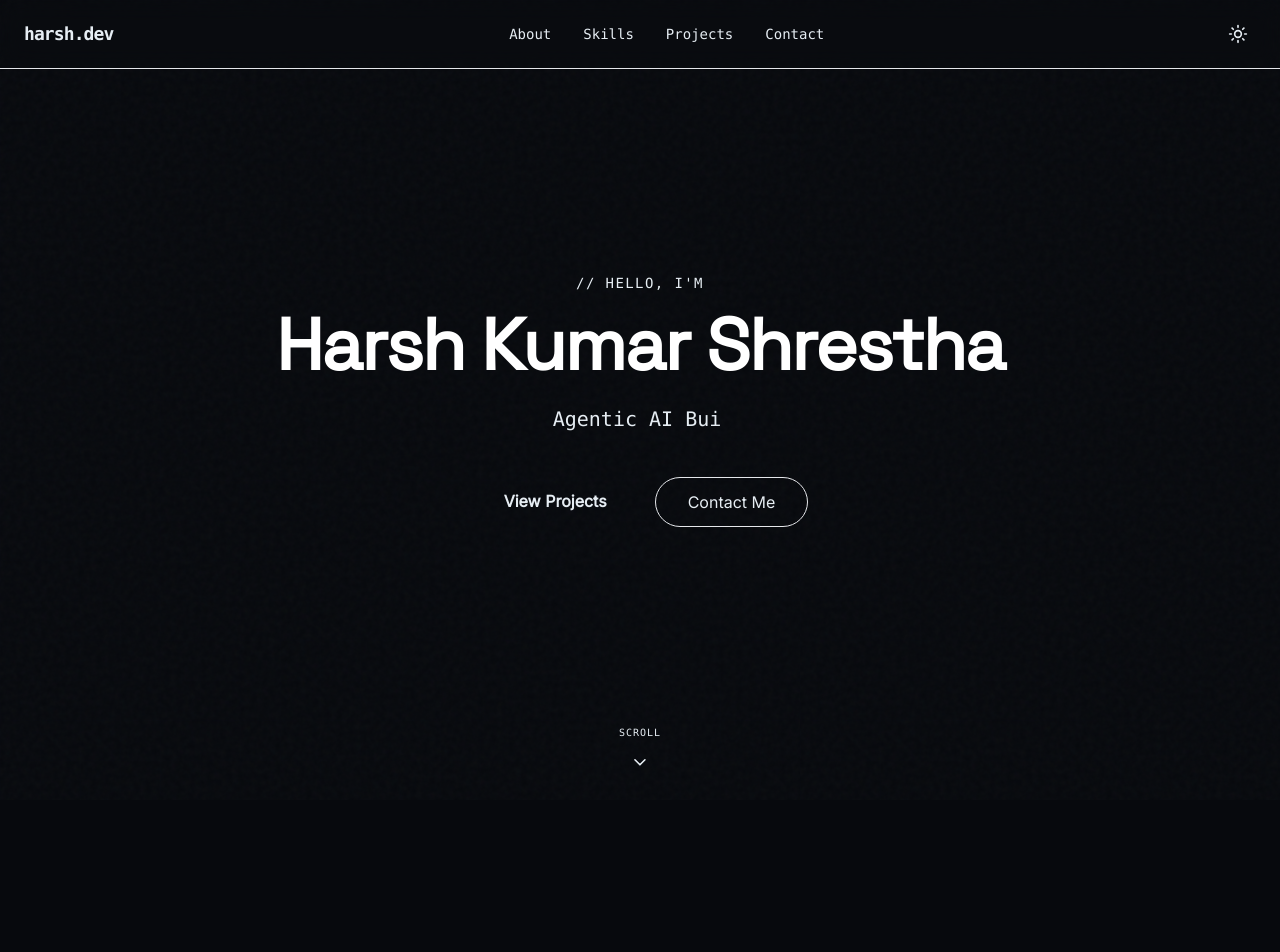
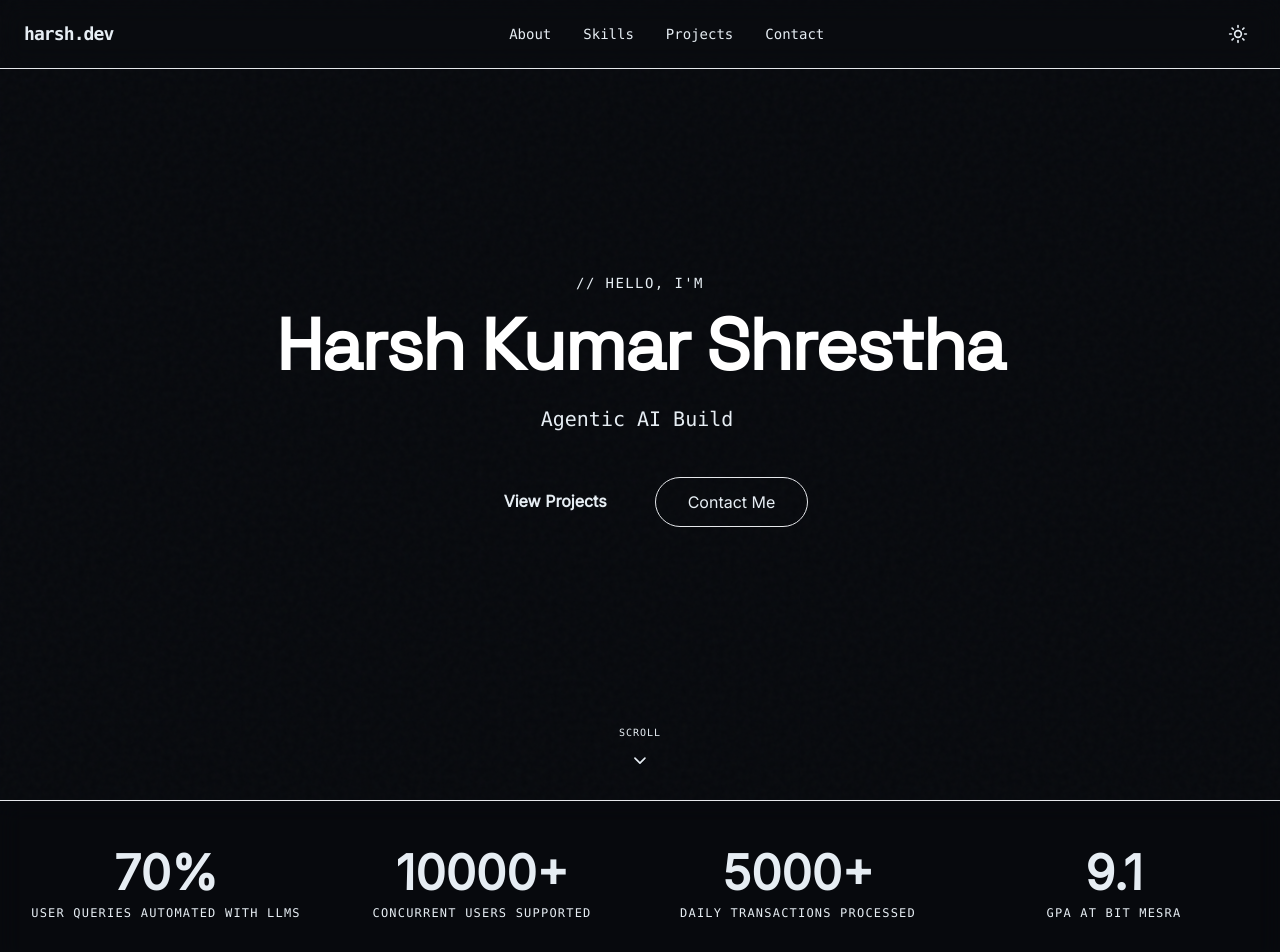
Before and after one commit to HarshShrestha/portfolio, a React (Vite) app: page / in a window 1280 px wide. Shown: the top 952 px of the page. Before the commit the page ends 800 px from the top, so only its background shows below. Built offline with nearby package versions, Linux system fonts and the light colour scheme.

Commit message:
P4.4: implement glass stats strip with animated counters
Co-Authored-By: Claude Code <noreply@anthropic.com>

```diff
--- a/src/components/motion/Counter.tsx
+++ b/src/components/motion/Counter.tsx
@@ -4,6 +4,8 @@ import { usePrefersReducedMotion } from '../../hooks/usePrefersReducedMotion';
 
 interface CounterProps {
   value: number;
+  suffix?: string;
+  decimals?: number;
   direction?: 'up' | 'down';
   duration?: number;
   className?: string;
@@ -11,6 +13,8 @@ interface CounterProps {
 
 export const Counter: React.FC<CounterProps> = ({
   value,
+  suffix = '',
+  decimals,
   className = '',
 }) => {
   const prefersReducedMotion = usePrefersReducedMotion();
@@ -23,7 +27,9 @@ export const Counter: React.FC<CounterProps> = ({
   });
 
   const displayValue = useTransform(spring, (current) => {
-    return Math.round(current);
+    return decimals !== undefined
+      ? current.toFixed(decimals)
+      : Math.round(current).toString();
   });
 
   useEffect(() => {
@@ -33,12 +39,13 @@ export const Counter: React.FC<CounterProps> = ({
   }, [isInView, value, spring]);
 
   if (prefersReducedMotion) {
-    return <span className={className}>{value}</span>;
+    return <span className={className}>{value}{suffix}</span>;
   }
 
   return (
     <span ref={ref} className={className}>
       <motion.span>{displayValue}</motion.span>
+      {suffix}
     </span>
   );
 };
--- a/src/pages/Home.tsx
+++ b/src/pages/Home.tsx
@@ -1,10 +1,12 @@
 import React from 'react';
 import { Hero } from '../sections/Hero';
+import { StatsStrip } from '../sections/StatsStrip';
 
 const Home: React.FC = () => {
   return (
     <main>
       <Hero />
+      <StatsStrip />
       {/* Other sections will be added here in subsequent tasks */}
     </main>
   );
--- /dev/null
+++ b/src/sections/StatsStrip.tsx
@@ -0,0 +1,25 @@
+import React from 'react';
+import { Counter } from '../components/motion/Counter';
+import { stats } from '../data/profile';
+
+export const StatsStrip: React.FC = () => {
+  return (
+    <section className="relative w-full py-12 backdrop-blur-md bg-surface/70 border-y border-border">
+      <div className="max-w-7xl mx-auto px-6 grid grid-cols-2 md:grid-cols-4 gap-8">
+        {stats.map((stat, i) => (
+          <div key={i} className="flex flex-col items-center text-center">
+            <Counter
+              value={stat.value}
+              suffix={stat.suffix}
+              decimals={stat.decimals}
+              className="text-4xl md:text-5xl font-bold text-accent"
+            />
+            <span className="text-muted font-mono text-xs uppercase tracking-widest mt-2">
+              {stat.label}
+            </span>
+          </div>
+        ))}
+      </div>
+    </section>
+  );
+};
```
Also changed, not shown: 1 other file (tests, documents, lock files or other folders).
